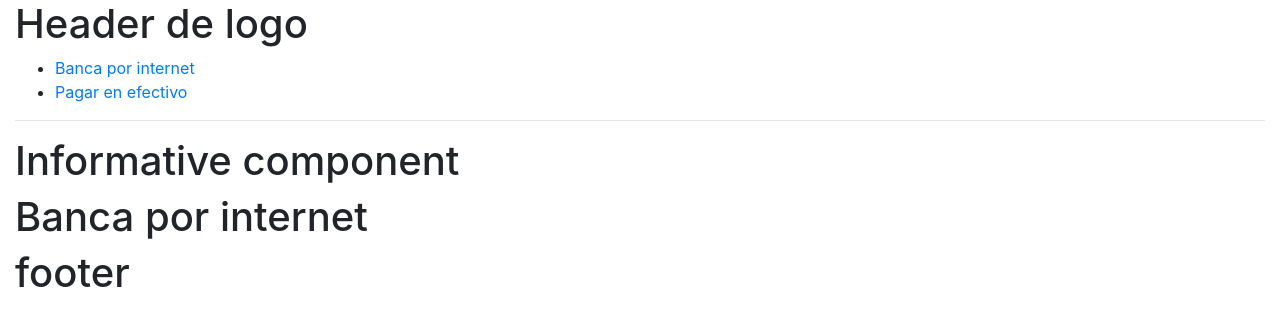
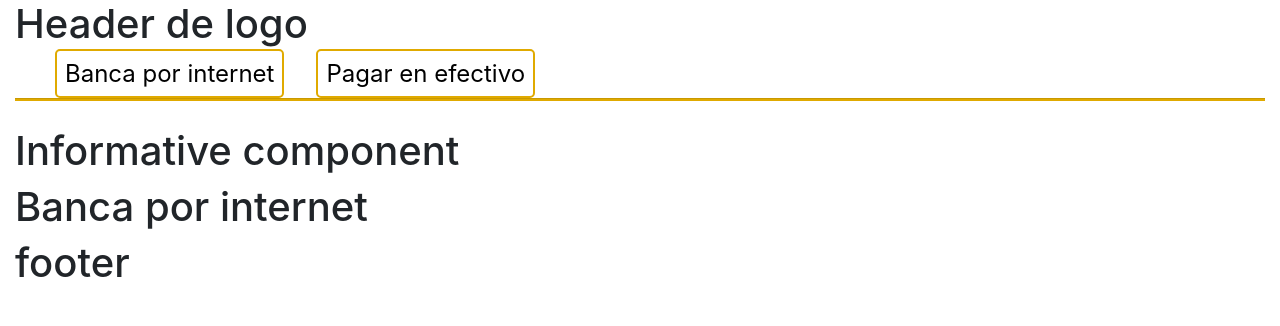
Before and after one commit to kamalyzl/redBus, a React app: page / in a window 1280 px wide. Shown: the top 326 px of the page. Built offline with nearby package versions, Linux system fonts and the light colour scheme.

Commit message:
Add style tab

```diff
--- a/css/styles.css
+++ b/css/styles.css
@@ -3,10 +3,53 @@
 }
 
 :root {
-  --color-time : #FFD87F;
+  --color-yellow-light : #FFD87F;
   --color-yellow : #E0AA00;
   --color-red : #B9373E;
   --color-text : #9F9D9B;
   --color-grey : #F6F4F4;
+}
 
+.link-style {
+  list-style: none;
+  color: #000;
+  margin-right: 2rem;
+  font-size: 1.5rem;
+  border: 2px solid var(--color-yellow);
+  border-radius: 5px;
+  padding: 0.5rem;
+  cursor: pointer;
+  z-index: 900;
 }
+
+hr {
+  background-color: var(--color-yellow);
+  position: relative;
+  bottom: 0.65rem;
+  height: 2px;
+  z-index: -1;
+}
+
+.link-style.is-active {
+  color: #B9373E;
+}
+
+.link-style:hover{
+  color: var(--color-yellow);
+  text-decoration: none;
+  font-weight: 600;
+  border-bottom:  rgb(75, 29, 134);
+  z-index: 900;
+}
+
+/* .tab:active + label {
+  background-color: rgb(27, 1, 1);
+}
+
+.tab + label {
+  background-color: #f2f2f2;
+} */
+
+.w3-red {
+  color: aqua;
+}
--- a/public/index.html
+++ b/public/index.html
@@ -5,7 +5,7 @@
   <meta charset="UTF-8">
   <meta name="viewport" content="width=device-width, initial-scale=1.0">
   <meta http-equiv="X-UA-Compatible" content="ie=edge">
-  <title>Calculator</title>
+  <title>redBus</title>
 </head>
 
 <body>
--- a/src/components/App.js
+++ b/src/components/App.js
@@ -8,9 +8,18 @@ import Informative from './Informative';
 import InternetBanking from './InternetBanking';
 import PayCash from './PayCash';
 import Footer from './Footer';
-
 import { BrowserRouter as Router, Route, Link } from 'react-router-dom';
 class App extends Component {
+  // let tab = document.getElementsByClassName('tab');
+
+  click = event => {
+    let tab = document.getElementsByClassName('tab');
+    // tab.classList.remove('w3-red');
+    console.log(tab);
+    console.log(tab.length);
+    console.log(this);
+    // tab.addEventListener('click')
+  };
   render() {
     return (
       <Router>
@@ -21,19 +30,31 @@ class App extends Component {
                 <Route path='/' component={Header} />
               </div>
               <div className='col-12'>
-                <ul>
-                  <li className='display'>
-                    <Link to='/'>Banca por internet</Link>
+                <ul className='tab-menu'>
+                  <li className='d-inline'>
+                    <Link
+                      to='/'
+                      className='link-style tab'
+                      onClick={this.click}
+                    >
+                      Banca por internet
+                    </Link>
                   </li>
-                  <li className='display'>
-                    <Link to='/PayCash'>Pagar en efectivo</Link>
+                  <li className='d-inline'>
+                    <Link
+                      to='/PayCash'
+                      className='link-style tab'
+                      onClick={this.click}
+                    >
+                      Pagar en efectivo
+                    </Link>
                   </li>
                 </ul>
                 <hr />
                 <Route path='/' component={Informative} />
-                <Route path='/' exact component={InternetBanking}/>
-                <Route path='/PayCash' component={PayCash}/>
-                <Route path='/' component={Footer}/>
+                <Route path='/' exact={true} component={InternetBanking} />
+                <Route path='/PayCash' component={PayCash} />
+                <Route path='/' component={Footer} />
               </div>
             </div>
           </div>
--- a/src/components/Footer.js
+++ b/src/components/Footer.js
@@ -1,8 +1,8 @@
 import React from 'react';
 const Footer = () => {
   return (
-    <div className>
-      <h1 className>footer</h1>
+    <div>
+      <h1>footer</h1>
     </div>
   );
 };
--- a/src/components/Header.js
+++ b/src/components/Header.js
@@ -1,8 +1,8 @@
 import React from 'react';
 const Header = () => {
   return (
-    <div className>
-      <h1 className>Header de logo</h1>
+    <div >
+      <h1 >Header de logo</h1>
     </div>
   );
 };
--- a/src/components/Informative.js
+++ b/src/components/Informative.js
@@ -1,8 +1,8 @@
 import React from 'react';
 const Informative = () => {
   return (
-    <div className>
-      <h1 className>Informative component</h1>
+    <div >
+      <h1 >Informative component</h1>
     </div>
   );
 };
--- a/src/components/InternetBanking.js
+++ b/src/components/InternetBanking.js
@@ -1,8 +1,8 @@
 import React from 'react';
 const InternetBanking = () => {
   return (
-    <div className>
-      <h1 className>Banca por internet</h1>
+    <div >
+      <h1 >Banca por internet</h1>
     </div>
   );
 };
--- a/src/components/PayCash.js
+++ b/src/components/PayCash.js
@@ -1,8 +1,8 @@
 import React from 'react';
 const PayCash = () => {
   return (
-    <div className>
-      <h1 className>Pago en efectivo</h1>
+    <div >
+      <h1 >Pago en efectivo</h1>
     </div>
   );
 };
```
